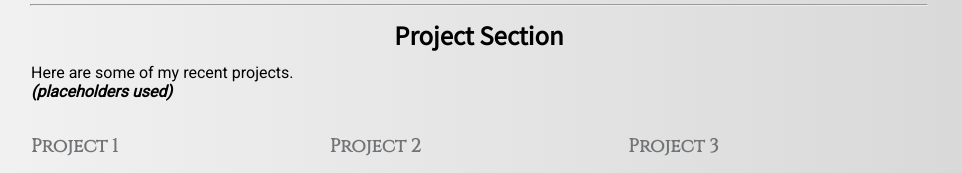
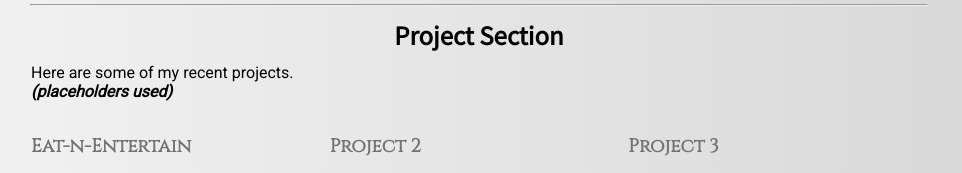
Before and after one commit to AdamImagine/web-profile-2, a plain HTML site: page index.html in a window 1280 px wide. Shown: the part 1740-1913 px from the top of the page, without its empty margins (161-1123 px from the left). Drawn offline with nearby package versions, Linux system fonts and the light colour scheme; a script that the page names is missing.

Commit message:
Project title added

```diff
--- a/index.html
+++ b/index.html
@@ -115,7 +115,7 @@
           <p>Here are some of my recent projects.<br><b><i>(placeholders used)</i></b></p>
             <div class="images-section">
               <div class="item">
-                <h3>Project 1</h3>
+                <h3>Eat-n-Entertain</h3>
                   <ul>
                     <img src="images/home.jpg" alt="Eat-n-Entertain home page screenshot">
                     <li>Description</li>
```
